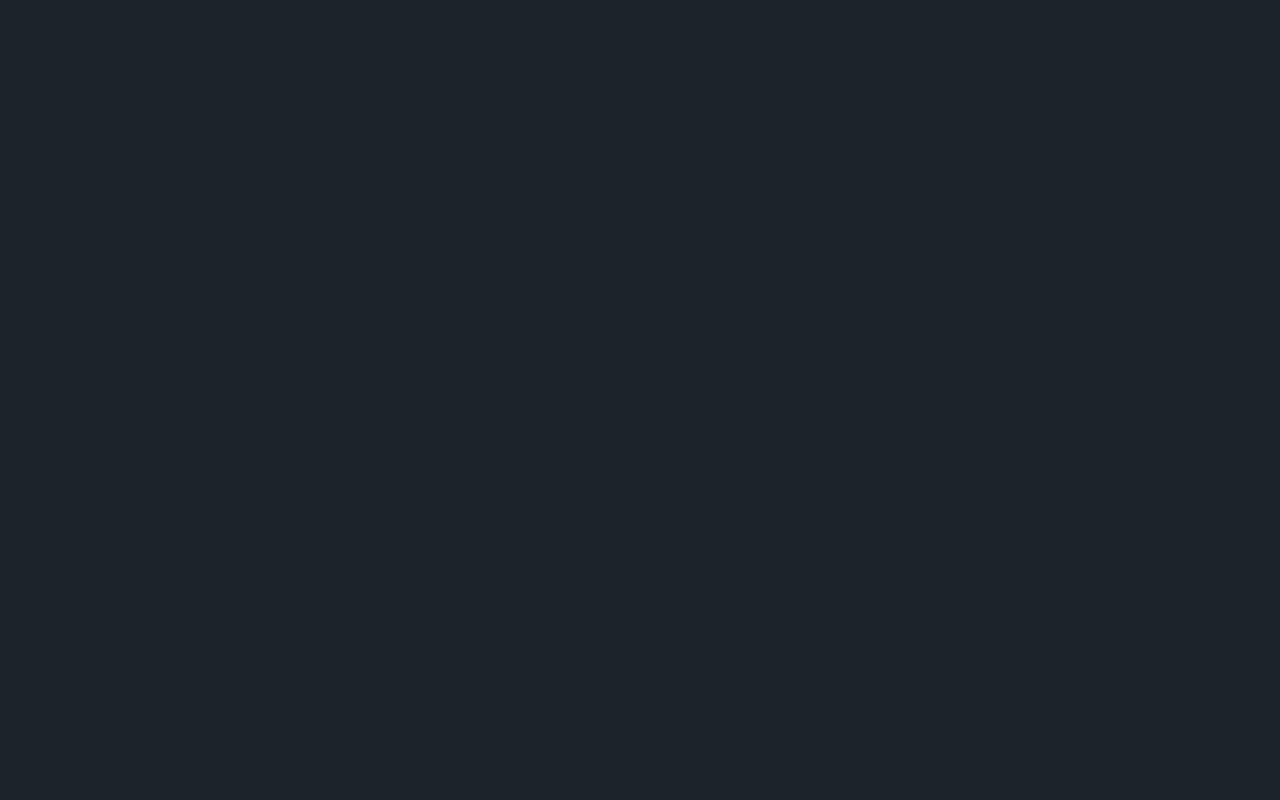
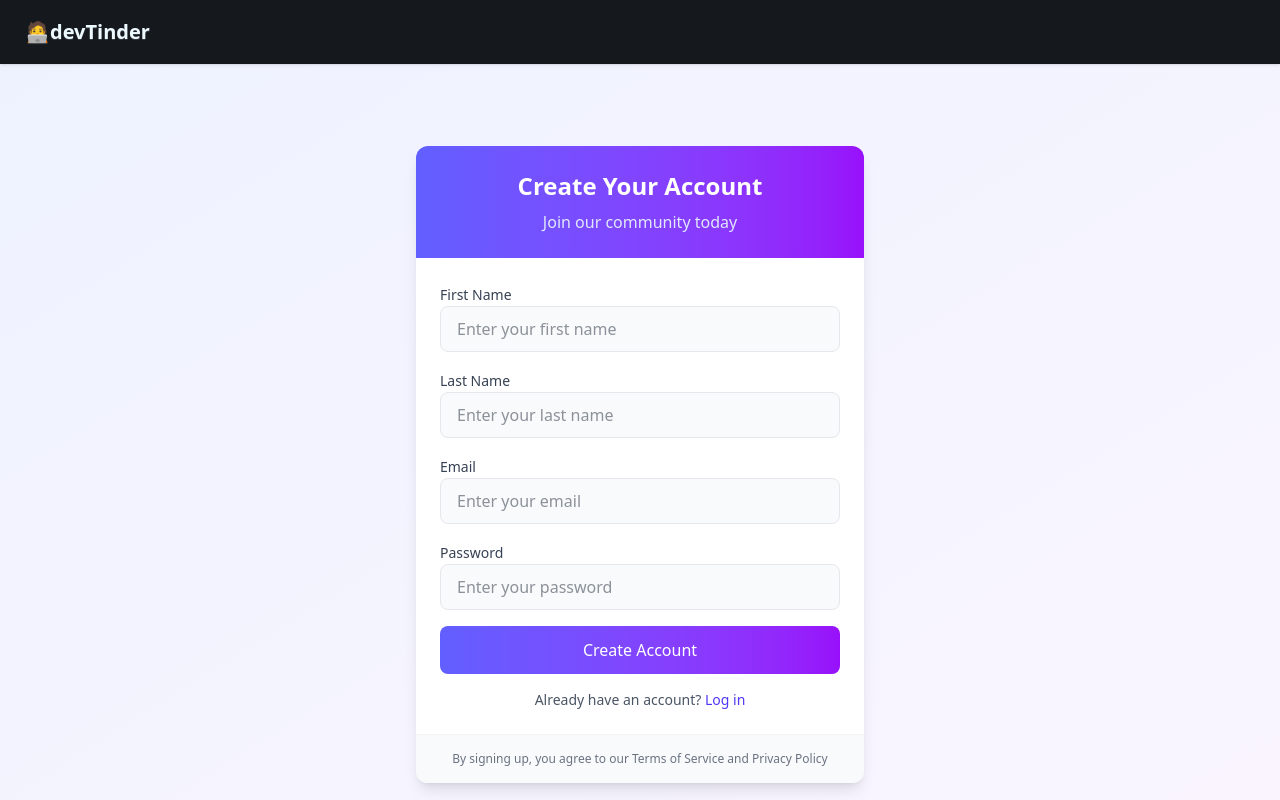
Before and after one commit to Sanjaykumar465/devTinder-web, a React (Vite) app: page /signup in a window 1280 px wide. Before the commit this address had no page. Shown: the top 800 px of the page. Built offline with nearby package versions, Linux system fonts and the light colour scheme; no server answers.

Commit message:
signUp page created with api integration

```diff
--- a/package.json
+++ b/package.json
@@ -15,6 +15,7 @@
     "axios": "^1.10.0",
     "cors": "^2.8.5",
     "create": "^0.5.5",
+    "framer-motion": "^12.23.9",
     "react": "^19.1.0",
     "react-dom": "^19.1.0",
     "react-redux": "^9.2.0",
--- a/src/App.jsx
+++ b/src/App.jsx
@@ -8,6 +8,7 @@ import Profile from "./components/Profile";
 import Connections from "./components/Connections";
 import ProtectedRoute from "./components/ProtectedRoute"; // Add this
 import Requests from "./components/Requests";
+import SignUp from "./components/signUp";
 
 function App() {
   return (
@@ -24,6 +25,7 @@ function App() {
               <Route path="profile" element={<Profile />} />
               <Route path="connections" element={<Connections />} />
               <Route path="request" element={<Requests />} />
+              <Route path="signup" element={<SignUp />} />
             </Route>
           </Route>
         </Routes>
--- a/src/components/Login.jsx
+++ b/src/components/Login.jsx
@@ -2,7 +2,7 @@ import axios from "axios";
 import React, { useState } from "react";
 import { useDispatch } from "react-redux";
 
-import { useNavigate } from "react-router-dom";
+import { Link, useNavigate } from "react-router-dom";
 import { BASE_URL } from "../Utils/constants";
 import { addUser } from "../Utils/userSlice";
 
@@ -151,12 +151,12 @@ const Login = () => {
           <div className="px-8 pb-8 text-center border-t border-gray-800 pt-6">
             <p className="text-sm text-gray-400">
               Don't have an account?{" "}
-              <a
-                href="#"
+              <Link to="/signup"
+
                 className="font-medium text-purple-400 hover:text-purple-300"
               >
                 Sign up
-              </a>
+              </Link>
             </p>
           </div>
         </div>
--- /dev/null
+++ b/src/components/signUp.jsx
@@ -0,0 +1,296 @@
+import React, { useState } from "react";
+import { Link, useNavigate } from "react-router-dom";
+import axios from "axios";
+import { motion } from "framer-motion";
+import { BASE_URL } from "../Utils/constants";
+
+const SignUp = () => {
+  const [formData, setFormData] = useState({
+    firstName: "",
+    lastName: "",
+    email: "",
+    password: "",
+  });
+  const [errors, setErrors] = useState({});
+  const [isSubmitting, setIsSubmitting] = useState(false);
+  const [serverError, setServerError] = useState("");
+  const navigate = useNavigate();
+
+  const handleChange = (e) => {
+    const { name, value } = e.target;
+    setFormData({
+      ...formData,
+      [name]: value,
+    });
+    if (errors[name]) {
+      setErrors({
+        ...errors,
+        [name]: "",
+      });
+    }
+  };
+
+  const validateForm = () => {
+    const newErrors = {};
+
+    if (!formData.firstName.trim())
+      newErrors.firstName = "First name is required";
+    if (!formData.lastName.trim()) newErrors.lastName = "Last name is required";
+    if (!formData.email.trim()) {
+      newErrors.email = "Email is required";
+    } else if (!/^[^\s@]+@[^\s@]+\.[^\s@]+$/.test(formData.email)) {
+      newErrors.email = "Please enter a valid email";
+    }
+    if (!formData.password) {
+      newErrors.password = "Password is required";
+    } else if (formData.password.length < 6) {
+      newErrors.password = "Password must be at least 6 characters";
+    }
+
+    setErrors(newErrors);
+    return Object.keys(newErrors).length === 0;
+  };
+
+  const handleSubmit = async (e) => {
+    e.preventDefault();
+    setServerError("");
+
+    if (!validateForm()) return;
+
+    setIsSubmitting(true);
+
+    try {
+      const response = await axios.post(BASE_URL + "/signup", formData, {
+        withCredentials: true,
+      });
+      if (response.data.success) {
+        navigate("/login", { state: { signupSuccess: true } });
+      }
+    } catch (error) {
+      if (error.response) {
+        if (error.response.data.errors) {
+          const serverErrors = {};
+          error.response.data.errors.forEach((err) => {
+            serverErrors[err.param] = err.msg;
+          });
+          setErrors(serverErrors);
+        } else if (error.response.data.error) {
+          setServerError(error.response.data.error);
+        }
+      } else {
+        setServerError("Network error. Please try again.");
+      }
+    } finally {
+      setIsSubmitting(false);
+    }
+  };
+
+  return (
+    <motion.div
+      initial={{ opacity: 0 }}
+      animate={{ opacity: 1 }}
+      transition={{ duration: 0.5 }}
+      className="min-h-screen bg-gradient-to-br from-indigo-50 to-purple-50 flex items-center justify-center p-4"
+    >
+      <motion.div
+        initial={{ y: 20, opacity: 0 }}
+        animate={{ y: 0, opacity: 1 }}
+        transition={{ duration: 0.5, delay: 0.1 }}
+        className="bg-white max-w-md w-full rounded-xl shadow-lg overflow-hidden"
+      >
+        <div className="bg-gradient-to-r from-indigo-500 to-purple-600 p-6 text-white">
+          <h2 className="text-2xl font-bold text-center">
+            Create Your Account
+          </h2>
+          <p className="text-center text-indigo-100 mt-2">
+            Join our community today
+          </p>
+        </div>
+
+        <form onSubmit={handleSubmit} className="p-6 space-y-4 bg-white">
+          {serverError && (
+            <motion.div
+              initial={{ opacity: 0, y: -10 }}
+              animate={{ opacity: 1, y: 0 }}
+              className="bg-red-50 text-red-600 p-3 rounded-lg text-sm"
+            >
+              {serverError}
+            </motion.div>
+          )}
+
+          <div className="space-y-1">
+            <label
+              htmlFor="firstName"
+              className="text-sm font-medium text-gray-700"
+            >
+              First Name
+            </label>
+            <input
+              id="firstName"
+              name="firstName"
+              type="text"
+              value={formData.firstName}
+              onChange={handleChange}
+              className={`w-full px-4 py-2.5 rounded-lg border bg-gray-50 text-gray-800 ${
+                errors.firstName ? "border-red-500" : "border-gray-200"
+              } focus:outline-none focus:ring-2 focus:ring-indigo-500 focus:bg-white`}
+              placeholder="Enter your first name"
+            />
+            {errors.firstName && (
+              <motion.p
+                initial={{ opacity: 0 }}
+                animate={{ opacity: 1 }}
+                className="text-red-500 text-xs mt-1"
+              >
+                {errors.firstName}
+              </motion.p>
+            )}
+          </div>
+
+          <div className="space-y-1">
+            <label
+              htmlFor="lastName"
+              className="text-sm font-medium text-gray-700"
+            >
+              Last Name
+            </label>
+            <input
+              id="lastName"
+              name="lastName"
+              type="text"
+              value={formData.lastName}
+              onChange={handleChange}
+              className={`w-full px-4 py-2.5 rounded-lg border bg-gray-50 text-gray-800 ${
+                errors.lastName ? "border-red-500" : "border-gray-200"
+              } focus:outline-none focus:ring-2 focus:ring-indigo-500 focus:bg-white`}
+              placeholder="Enter your last name"
+            />
+            {errors.lastName && (
+              <motion.p
+                initial={{ opacity: 0 }}
+                animate={{ opacity: 1 }}
+                className="text-red-500 text-xs mt-1"
+              >
+                {errors.lastName}
+              </motion.p>
+            )}
+          </div>
+
+          <div className="space-y-1">
+            <label
+              htmlFor="email"
+              className="text-sm font-medium text-gray-700"
+            >
+              Email
+            </label>
+            <input
+              id="email"
+              name="email"
+              type="email"
+              value={formData.email}
+              onChange={handleChange}
+              className={`w-full px-4 py-2.5 rounded-lg border bg-gray-50 text-gray-800 ${
+                errors.email ? "border-red-500" : "border-gray-200"
+              } focus:outline-none focus:ring-2 focus:ring-indigo-500 focus:bg-white`}
+              placeholder="Enter your email"
+            />
+            {errors.email && (
+              <motion.p
+                initial={{ opacity: 0 }}
+                animate={{ opacity: 1 }}
+                className="text-red-500 text-xs mt-1"
+              >
+                {errors.email}
+              </motion.p>
+            )}
+          </div>
+
+          <div className="space-y-1">
+            <label
+              htmlFor="password"
+              className="text-sm font-medium text-gray-700"
+            >
+              Password
+            </label>
+            <input
+              id="password"
+              name="password"
+              type="password"
+              value={formData.password}
+              onChange={handleChange}
+              className={`w-full px-4 py-2.5 rounded-lg border bg-gray-50 text-gray-800 ${
+                errors.password ? "border-red-500" : "border-gray-200"
+              } focus:outline-none focus:ring-2 focus:ring-indigo-500 focus:bg-white`}
+              placeholder="Enter your password"
+            />
+            {errors.password && (
+              <motion.p
+                initial={{ opacity: 0 }}
+                animate={{ opacity: 1 }}
+                className="text-red-500 text-xs mt-1"
+              >
+                {errors.password}
+              </motion.p>
+            )}
+          </div>
+
+          <motion.button
+            type="submit"
+            disabled={isSubmitting}
+            whileHover={{ scale: 1.01 }}
+            whileTap={{ scale: 0.99 }}
+            className={`w-full py-3 px-4 bg-gradient-to-r from-indigo-500 to-purple-600 hover:from-indigo-600 hover:to-purple-700 text-white font-medium rounded-lg transition-all ${
+              isSubmitting ? "opacity-70 cursor-not-allowed" : "hover:shadow-md"
+            }`}
+          >
+            {isSubmitting ? (
+              <span className="flex items-center justify-center">
+                <svg
+                  className="animate-spin -ml-1 mr-2 h-4 w-4 text-white"
+                  xmlns="http://www.w3.org/2000/svg"
+                  fill="none"
+                  viewBox="0 0 24 24"
+                >
+                  <circle
+                    className="opacity-25"
+                    cx="12"
+                    cy="12"
+                    r="10"
+                    stroke="currentColor"
+                    strokeWidth="4"
+                  ></circle>
+                  <path
+                    className="opacity-75"
+                    fill="currentColor"
+                    d="M4 12a8 8 0 018-8V0C5.373 0 0 5.373 0 12h4zm2 5.291A7.962 7.962 0 014 12H0c0 3.042 1.135 5.824 3 7.938l3-2.647z"
+                  ></path>
+                </svg>
+                Creating account...
+              </span>
+            ) : (
+              "Create Account"
+            )}
+          </motion.button>
+
+          <div className="text-center text-sm text-gray-600">
+            Already have an account?{" "}
+            <Link
+              to="/login"
+              className="text-indigo-600 hover:text-indigo-800 font-medium"
+            >
+              Log in
+            </Link>
+          </div>
+        </form>
+
+        <div className="px-6 py-4 bg-gray-50 border-t border-gray-100 text-center">
+          <p className="text-xs text-gray-500">
+            By signing up, you agree to our Terms of Service and Privacy Policy
+          </p>
+        </div>
+      </motion.div>
+    </motion.div>
+  );
+};
+
+export default SignUp;
```
Also changed, not shown: 1 other file (tests, documents, lock files or other folders).
